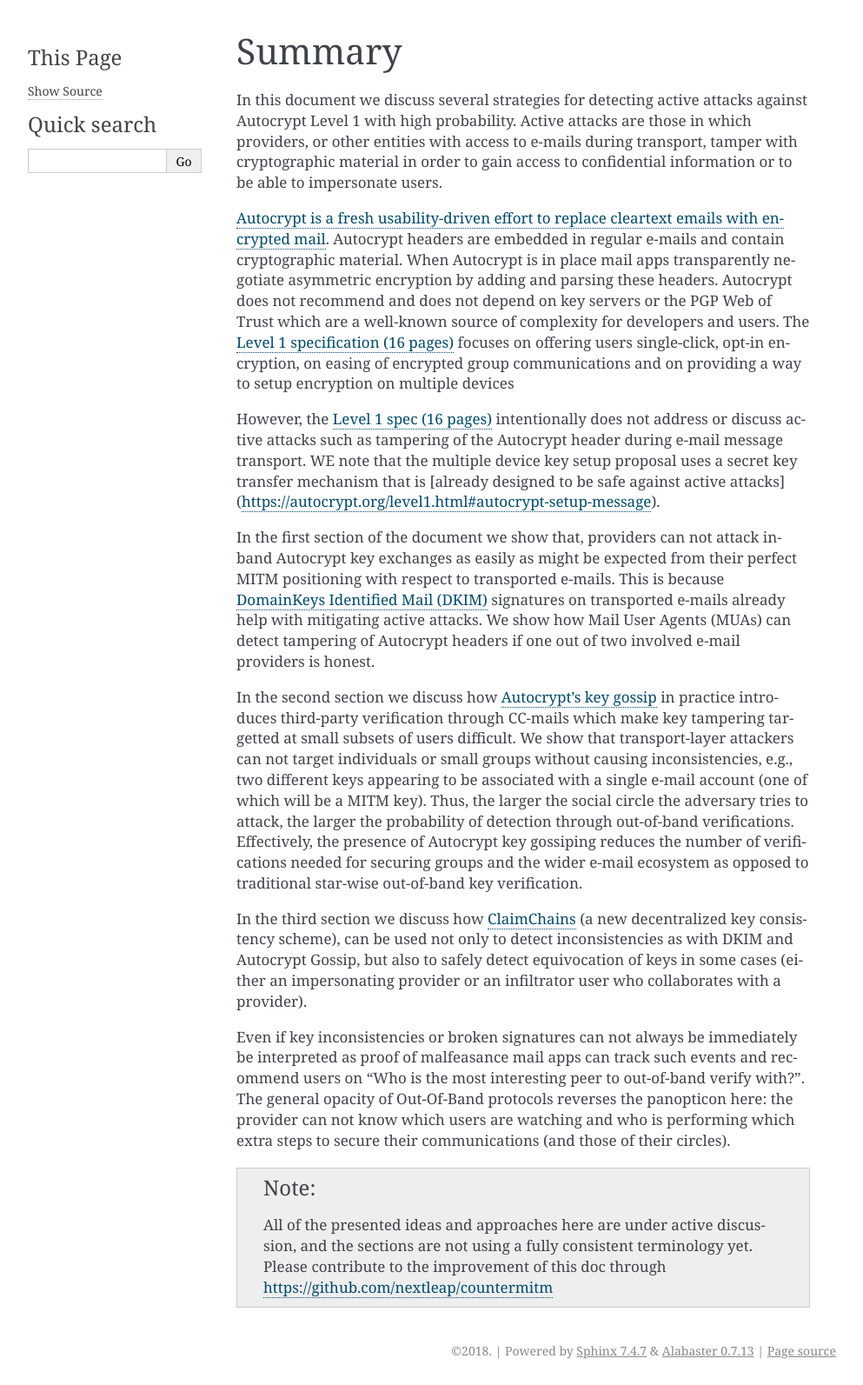
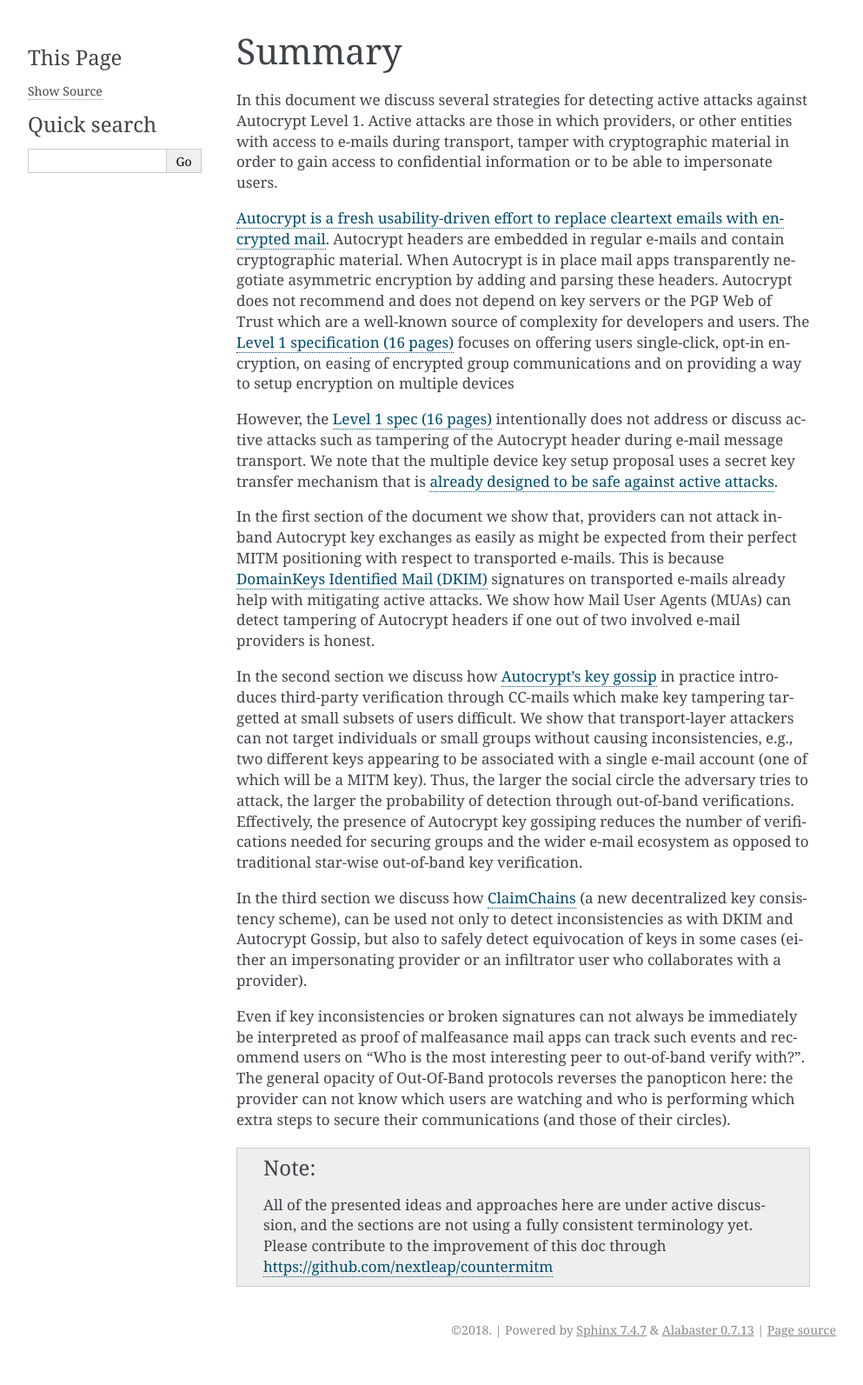
Before and after one commit to nextleap-project/countermitm, a Sphinx documentation site: the page built from source/summary.rst, in a window 1280 px wide. Shown: the whole page at 87% size, without its empty margins (148-1141 px from the left). Built offline with Sphinx 7.4.7, drawn with Linux system fonts in a browser that asks for light colours; after the commit the page ends 1569 px from its top, so only the background shows below that.

Commit message:
typo fixes and rewrap of summary

```diff
--- a/source/summary.rst
+++ b/source/summary.rst
@@ -1,18 +1,50 @@
 Summary
 =======
 
-In this document we discuss several strategies for detecting active attacks against Autocrypt Level 1 with high probability. Active attacks are those in which providers, or other entities with access to e-mails during transport, tamper with cryptographic material in order to gain access to confidential information or to be able to impersonate users.
+In this document we discuss several strategies for detecting active attacks against Autocrypt Level 1. Active attacks are those in which providers, or other entities with access to e-mails during transport, tamper with cryptographic material in order to gain access to confidential information or to be able to impersonate users.
 
-`Autocrypt is a fresh usability-driven effort to replace cleartext emails with encrypted mail <https://autocrypt.org/>`__. Autocrypt headers are embedded in regular e-mails and contain cryptographic material. When Autocrypt is in place mail apps transparently negotiate asymmetric encryption by adding and parsing these headers. Autocrypt does not recommend and does not depend on key servers or the PGP Web of Trust which are a well-known source of complexity for developers and users. The `Level 1 specification (16 pages) <https://autocrypt.org/autocrypt-spec-1.0.0>`__ focuses on offering users single-click, opt-in encryption, on easing of encrypted group communications and on providing a way to setup encryption on multiple devices
+`Autocrypt is a fresh usability-driven effort to replace cleartext
+emails with encrypted mail <https://autocrypt.org/>`_. Autocrypt headers
+are embedded in regular e-mails and contain cryptographic material. When
+Autocrypt is in place mail apps transparently negotiate asymmetric
+encryption by adding and parsing these headers. Autocrypt does not
+recommend and does not depend on key servers or the PGP Web of Trust
+which are a well-known source of complexity for developers and users.
+The `Level 1 specification (16 pages)
+<https://autocrypt.org/autocrypt-spec-1.0.0>`_ focuses on offering users
+single-click, opt-in encryption, on easing of encrypted group
+communications and on providing a way to setup encryption on multiple
+devices
 
-However, the `Level 1 spec (16 pages) <https://autocrypt.org/autocrypt-spec-1.0.0>`__ intentionally does not address or discuss active attacks such as tampering of the Autocrypt header during e-mail message transport.  WE note that the multiple device key setup proposal uses a secret key transfer mechanism that is [already designed to be safe against active attacks] (https://autocrypt.org/level1.html#autocrypt-setup-message).
+However, the `Level 1 spec (16 pages)
+<https://autocrypt.org/autocrypt-spec-1.0.0>`_ intentionally does not
+address or discuss active attacks such as tampering of the Autocrypt
+header during e-mail message transport. We note that the multiple device
+key setup proposal uses a secret key transfer mechanism that is `already
+designed to be safe against active attacks
+<https://autocrypt.org/level1.html#autocrypt-setup-message>`_.
 
-In the first section of the document we show that, providers can not attack in-band Autocrypt key exchanges as easily as might be expected from their perfect MITM positioning with respect to transported e-mails. This is because `DomainKeys Identified Mail (DKIM) <https://dkimorg>`__ signatures on transported e-mails already help with mitigating active attacks. We show how Mail User Agents (MUAs) can detect tampering of Autocrypt headers if one out
-of two involved e-mail providers is honest.
+In the first section of the document we show that, providers can not
+attack in-band Autocrypt key exchanges as easily as might be expected
+from their perfect MITM positioning with respect to transported e-mails.
+This is because `DomainKeys Identified Mail (DKIM) <https://dkim.org>`_
+signatures on transported e-mails already help with mitigating active
+attacks. We show how Mail User Agents (MUAs) can detect tampering of
+Autocrypt headers if one out of two involved e-mail providers is honest.
 
-In the second section we discuss how `Autocrypt's key
-gossip <https://autocrypt.org/level1.html#key-gossip>`__ in practice introduces third-party verification through CC-mails which make key
-tampering targetted at small subsets of users difficult. We show that transport-layer attackers can not target individuals or small groups without causing inconsistencies, e.g., two different keys appearing to be associated with a single e-mail account (one of which will be a MITM key). Thus, the larger the social circle the adversary tries to attack, the larger the probability of detection through out-of-band verifications. Effectively, the presence of Autocrypt key gossiping reduces the number of verifications needed for securing groups and the wider e-mail ecosystem as opposed to traditional star-wise out-of-band key verification.
+In the second section we discuss how `Autocrypt's key gossip
+<https://autocrypt.org/level1.html#key-gossip>`_ in practice introduces
+third-party verification through CC-mails which make key
+tampering targetted at small subsets of users difficult. We show that
+transport-layer attackers can not target individuals or small groups
+without causing inconsistencies, e.g., two different keys appearing to
+be associated with a single e-mail account (one of which will be a MITM
+key). Thus, the larger the social circle the adversary tries to attack,
+the larger the probability of detection through out-of-band
+verifications. Effectively, the presence of Autocrypt key gossiping
+reduces the number of verifications needed for securing groups and the
+wider e-mail ecosystem as opposed to traditional star-wise out-of-band
+key verification.
 
 In the third section we discuss how `ClaimChains <https://claimchain.github.io>`_
 (a new decentralized key consistency scheme),
```
